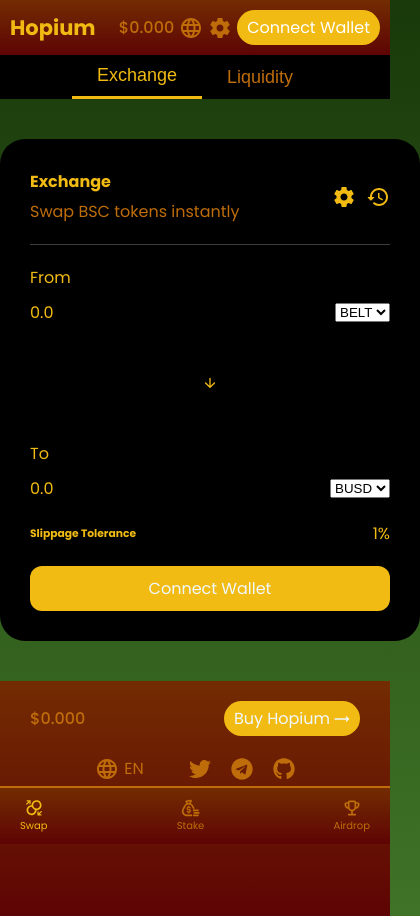
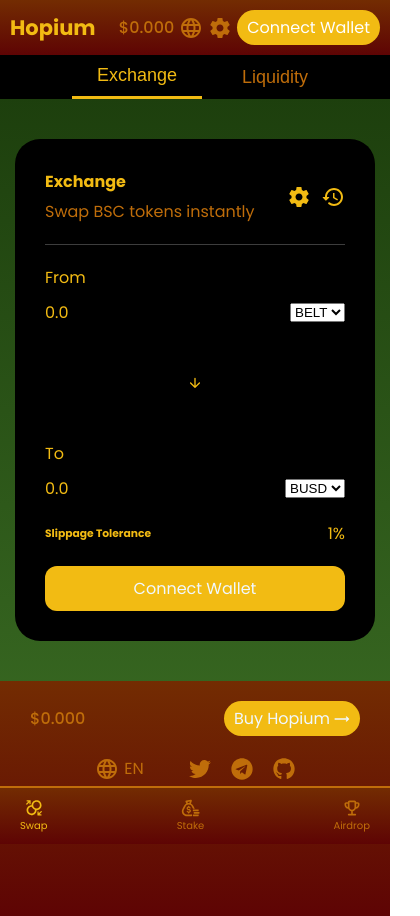
Before and after one commit to Demandtech/hopium, a React (Create React App) app: page /swap in a window 390 px wide. Shown: the whole page, 420 px wide, since content can reach past the window. Built offline with nearby package versions, Linux system fonts and the light colour scheme.

Commit message:
exchange responsiveness

```diff
--- a/src/components/exchange/Exchange.jsx
+++ b/src/components/exchange/Exchange.jsx
@@ -8,7 +8,7 @@
 function Exchange() {
   const {openModal, rotate, handleRotate} = useGlobalContext()
   return (
-    <section>
+    <section className='exchange'>
       <div className='exchange-wrapper'>
         <div className='exchange-header'>
           <div className='exchange-header-left'>
--- a/src/components/exchange/exchange.css
+++ b/src/components/exchange/exchange.css
@@ -90,3 +90,14 @@
   text-decoration: none;
   font-size: 16px;
 }
+
+@media screen and (max-width:480px) {
+  .exchange-wrapper{
+   width: 100%;
+
+  }
+
+  .exchange{
+   padding: 0 15px;
+  }
+}
--- a/src/components/navbar/navbar.css
+++ b/src/components/navbar/navbar.css
@@ -3,6 +3,7 @@
 }
 .navbar {
   position: sticky;
+  width: 100%;
 }
 .nav-wrapper {
   display: flex;
@@ -73,6 +74,9 @@
 }
 
 @media screen and (max-width: 835px) {
+  .navbar{
+    width: 100%;
+  }
   .logo {
     font-size: 14px;
   }
```
